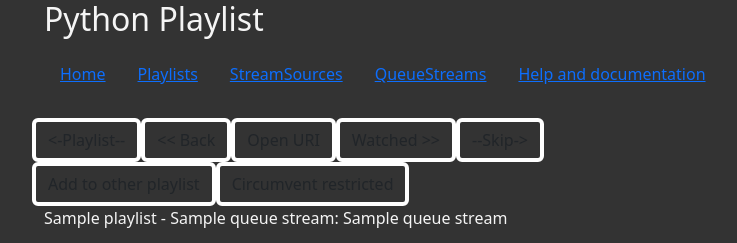
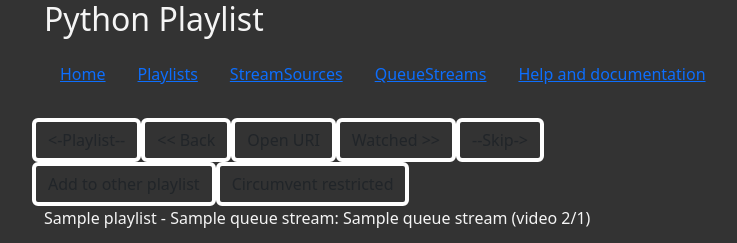
Before and after one commit to gardehal/python-playlist, a Flask app: template templates/play.html in a window 1280 px wide. Shown: the top 243 px of the page, without its empty margins (148-885 px from the left). Run offline with Flask 3, Linux system fonts and the light colour scheme; the template is opened without the code that fills it: most values are stand-ins (such as "Sample title", 1, 10 or a date in 2020); parts of the project's set-up code (start-up, migrations or seed data) failed here and were passed over; some libraries are stand-ins or nearby versions.

Commit message:
PI adding index

```diff
--- a/templates/play.html
+++ b/templates/play.html
@@ -18,7 +18,7 @@
         {% endif %}
     </div>
 
-    <p>{{ playlist.name }} - {{ queueStream.streamSourceName }}: {{ queueStream.name }}</p>
+    <p>{{ playlist.name }} - {{ queueStream.streamSourceName }}: {{ queueStream.name }} (video {{ index + 1 }}/{{ playlist.streamIds|length }})</p>
 
     <div class="videoContainer">
         {% if queueStream.isWeb %}
```
Also changed, not shown: README.md.
